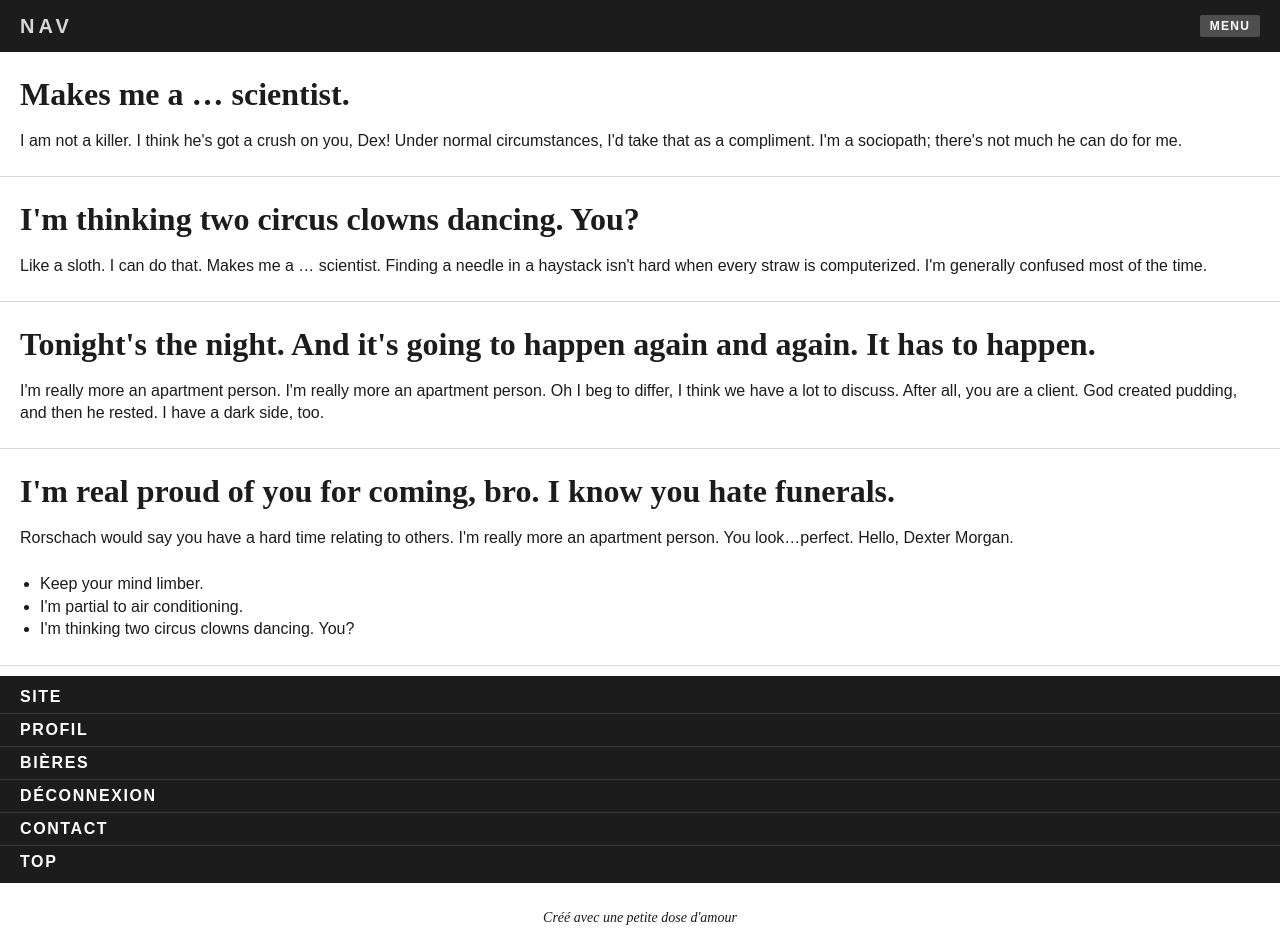
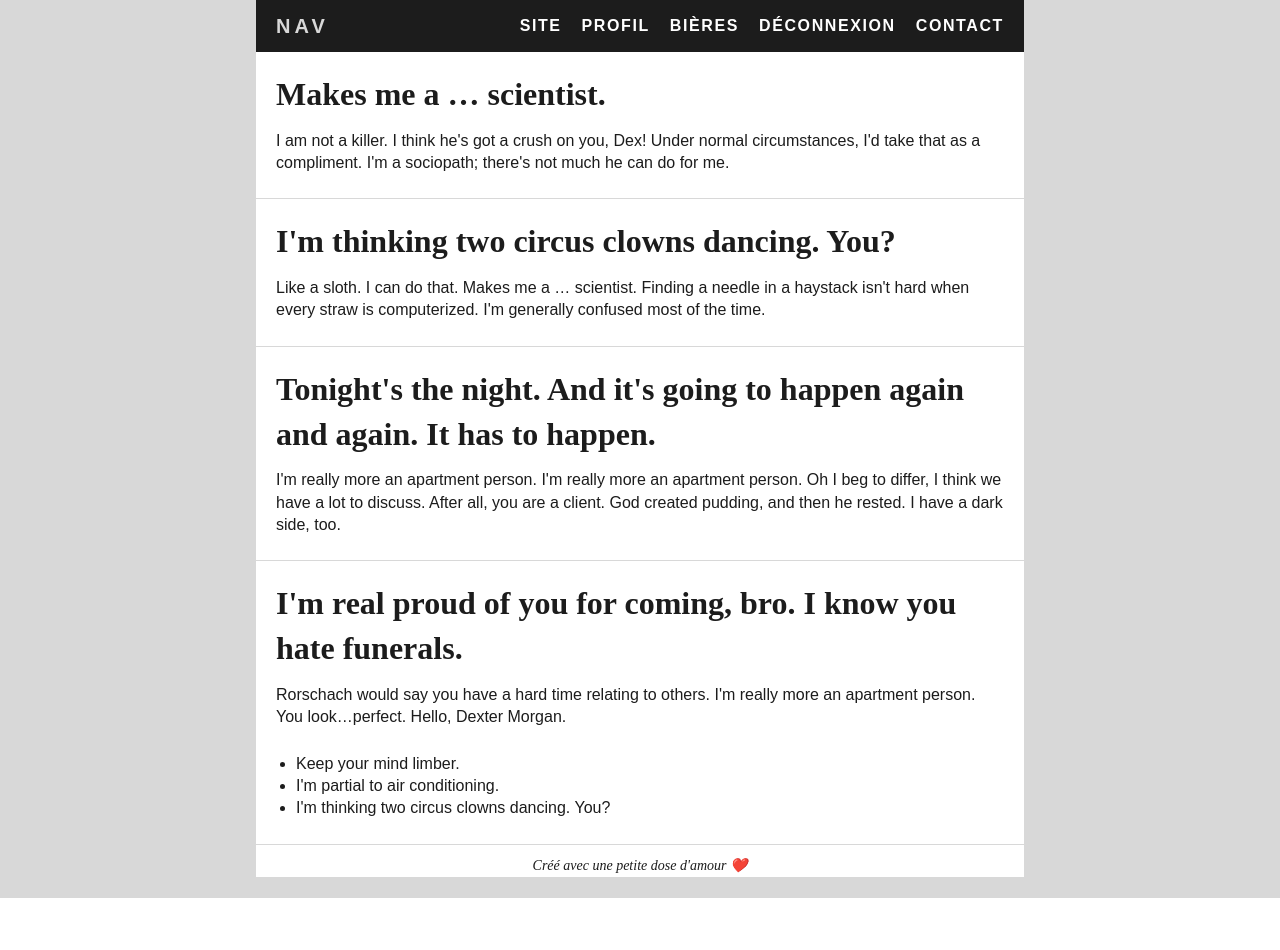
Before and after one commit to isabu77/0011_pageconnexionphp, a PHP site: page /0011_pageconnexionphp/index.html in a window 1280 px wide. After the commit the page ends 898 px from the top, so only its background shows below. Run offline with PHP 8.4, Linux system fonts and the light colour scheme.

Commit message:
style.css pour vue ecran d'ordi

```diff
--- a/assets/css/style.css
+++ b/assets/css/style.css
@@ -1,7 +1,7 @@
 body{
 	font : 16px/1.4em'PT Sans', Sans-Serif;
 	color: #1c1c1c;
-
+	background-color: #d8d8d8;
 }
 
 p,ul{
@@ -32,7 +32,7 @@ h2{
 /* layout */
 
 .wrapper{
-
+	background-color: #fff;
 }
 
 article{
@@ -138,3 +138,43 @@ footer{
 	text-align: center;
 	font-size: 14px;
 }
+
+
+/* media queries */
+/* media qui a au moins 768 px de large
+et seulement les ecrans*/
+@media only screen and (min-width: 768px){
+	/* le contenant */
+	.wrapper{
+		position:relative;
+		width:768px;
+		margin:auto;  /* le centrer car position relative*/
+	}
+
+	a.to_nav{
+		display:none;  /* menu disparait du haut à droite */
+	}
+
+	/* remonter le menu du bas  tout en haut */
+	#primary_nav{
+		position:absolute;
+		top: 5px;	/*à partir du haut */
+		right:10px; /* à partir de la droite */
+		background: none;
+	}
+	#primary_nav li{
+		display:inline; /* le mettre sur une ligne */
+	}
+
+	#primary_nav li a{
+		float:left; /* par rapport à la droite */
+		border:none;
+		padding: 0 10px; /* fait décaler le tout à droite */
+		border-radius: 2px; /* arrondi*/
+	}
+
+	#primary_nav li.top{
+		display:none;
+	}
+
+}
--- a/index.html
+++ b/index.html
@@ -76,7 +76,7 @@
 
 		</nav>
 		<footer>
-			<p>Créé avec une petite dose d'amour</p>
+			<p>Créé avec une petite dose d'amour ❤️</p>
 		</footer>
 	</div>
 </body>
```
